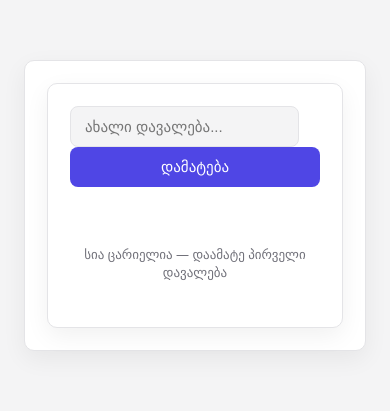
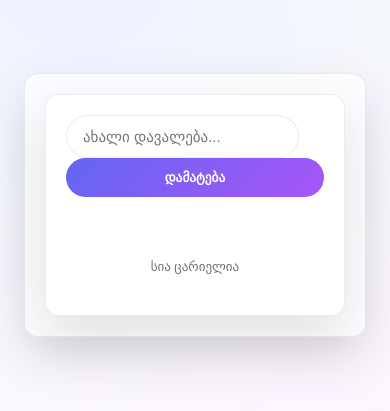
Before and after one commit to saba586/simpletodolist-, a website built with Vite: page index.html in a window 390 px wide. Shown: the part 217-628 px from the top of the page. Built offline with nearby package versions, Linux system fonts and the light colour scheme.

Commit message:
changed style

```diff
--- a/style.css
+++ b/style.css
@@ -1,123 +1,33 @@
-:root {
-  --bg: #f4f4f5;
-  --surface: #fff;
-  --border: #e4e4e7;
-  --text: #18181b;
-  --muted: #71717a;
-  --accent: #4f46e5;
-  --danger: #dc2626;
-}
-
-* {
-  box-sizing: border-box;
-}
-
-body {
-  margin: 0;
-  min-height: 100vh;
-  display: flex;
-  align-items: center;
-  justify-content: center;
-  padding: 24px;
-  font-family: system-ui, sans-serif;
-  background: var(--bg);
-  color: var(--text);
-}
-
-#app {
-  width: 100%;
-  max-width: 400px;
-  background: var(--surface);
-  border: 1px solid var(--border);
-  border-radius: 10px;
-  padding: 22px;
-  box-shadow: 0 8px 24px rgba(0, 0, 0, 0.06);
-}
-
-#taskList:empty::after {
-  content: "სია ცარიელია — დაამატე პირველი დავალება";
-  display: block;
-  text-align: center;
-  font-size: 13px;
-  color: var(--muted);
-  padding: 24px 0;
-}
-
-h1 {
-  margin: 0 0 16px;
-  font-size: 20px;
-}
-
-.input-row {
-  display: flex;
-  gap: 8px;
-}
-
-#taskInput,
-#addTaskBtn {
-  padding: 11px 14px;
-  border-radius: 8px;
-  font-size: 15px;
-}
-
-#taskInput {
-  flex: 1;
-  min-width: 0;
-  border: 1px solid var(--border);
-  background: var(--bg);
-  color: var(--text);
-}
-
-#addTaskBtn {
-  border: none;
-  background: var(--accent);
-  color: #fff;
-  cursor: pointer;
-}
-
-#errorMsg {
-  min-height: 18px;
-  margin: 6px 2px 0;
-  font-size: 13px;
-  color: var(--danger);
-}
-
-#taskList {
-  list-style: none;
-  margin: 10px 0 0;
-  padding: 0;
-  display: flex;
-  flex-direction: column;
-  gap: 8px;
-}
-
-#taskList li {
-  display: flex;
-  justify-content: space-between;
-  align-items: center;
-  padding: 10px 12px;
-  background: var(--bg);
-  border: 1px solid var(--border);
-  border-radius: 8px;
-}
-
-#taskList li button {
-  border: none;
-  background: none;
-  color: var(--muted);
-  cursor: pointer;
-  font-size: 13px;
-}
-
-#taskList li button:hover {
-  color: var(--danger);
-}
-
-@media (max-width: 420px) {
-  .input-row {
-    flex-direction: column;
-  }
-  #addTaskBtn {
-    width: 100%;
-  }
-}
+:root { --bg1:#eef2ff; --bg2:#fdf4ff; --surface:rgba(255,255,255,0.7); --solid:#fff; --border:rgba(24,24,27,0.08); --text:#18181b; --muted:#71717a; --accent:#6366f1; --accent2:#a855f7; --danger:#ef4444; }
+* { box-sizing:border-box; }
+body { margin:0; min-height:100vh; display:flex; align-items:center; justify-content:center; padding:24px; font-family:system-ui, sans-serif; color:var(--text); background:radial-gradient(circle at 20% 20%, var(--bg1), transparent 60%), radial-gradient(circle at 80% 80%, var(--bg2), transparent 60%), #f8fafc; }
+#app { width:100%; max-width:440px; background:var(--surface); backdrop-filter:blur(20px); -webkit-backdrop-filter:blur(20px); border:1px solid var(--border); border-radius:20px; padding:26px; box-shadow:0 20px 50px rgba(24,24,27,.12); }
+h1 { margin:0 0 18px; font-size:21px; font-weight:700; background:linear-gradient(90deg, var(--accent), var(--accent2)); -webkit-background-clip:text; background-clip:text; color:transparent; }
+.input-row { display:flex; gap:8px; }
+#taskInput { flex:1; min-width:0; padding:12px 16px; border-radius:999px; border:1px solid var(--border); background:var(--solid); color:var(--text); font-size:15px; outline:none; transition:box-shadow .2s, border-color .2s; }
+#taskInput:focus { border-color:var(--accent); box-shadow:0 0 0 4px rgba(99,102,241,.15); }
+#addTaskBtn { padding:12px 18px; border:none; border-radius:999px; background:linear-gradient(135deg, var(--accent), var(--accent2)); color:#fff; font-weight:600; cursor:pointer; transition:transform .15s; }
+#addTaskBtn:hover { transform:translateY(-1px); box-shadow:0 8px 20px rgba(99,102,241,.35); }
+#addTaskBtn:active { transform:scale(.96); }
+#errorMsg { min-height:18px; margin:8px 4px 0; font-size:13px; color:var(--danger); }
+#errorMsg.shake { animation:shake .3s; }
+@keyframes shake { 0%,100%{transform:translateX(0);} 25%{transform:translateX(-4px);} 75%{transform:translateX(4px);} }
+#taskList { list-style:none; margin:14px 0 0; padding:0; display:flex; flex-direction:column; gap:8px; }
+#taskList:empty::after { content:"სია ცარიელია"; display:block; text-align:center; font-size:13px; color:var(--muted); padding:20px 0; }
+#taskList li { display:flex; align-items:center; gap:10px; padding:12px 14px; background:var(--solid); border:1px solid var(--border); border-radius:12px; animation:taskIn .25s ease; }
+@keyframes taskIn { from{opacity:0; transform:translateY(6px);} to{opacity:1; transform:translateY(0);} }
+#taskList li.removing { animation:taskOut .2s ease forwards; }
+@keyframes taskOut { to{opacity:0; transform:translateX(12px) scale(.96);} }
+#taskList li::before { content:""; flex-shrink:0; width:9px; height:9px; border-radius:50%; background:var(--border); transition:background .2s; }
+#taskList li.done::before { background:linear-gradient(135deg, var(--accent), var(--accent2)); }
+#taskList li span { flex:1; font-size:15px; cursor:pointer; word-break:break-word; }
+#taskList li.done span { text-decoration:line-through; color:var(--muted); }
+#taskList li button { border:none; background:none; color:var(--muted); cursor:pointer; font-size:13px; padding:6px 10px; border-radius:8px; transition:background .15s, color .15s; }
+#taskList li button:hover { color:var(--danger); background:rgba(239,68,68,.1); }
+.footer-row { display:flex; align-items:center; justify-content:space-between; margin-top:16px; padding-top:12px; border-top:1px solid var(--border); font-size:12px; color:var(--muted); flex-wrap:wrap; gap:8px; }
+.filters { display:flex; gap:4px; }
+.filter-btn { border:none; background:none; color:var(--muted); font-size:12px; padding:5px 10px; border-radius:999px; cursor:pointer; transition:background .15s, color .15s; }
+.filter-btn.active { background:var(--accent); color:#fff; }
+#clearDoneBtn { border:none; background:none; color:var(--muted); font-size:12px; cursor:pointer; text-decoration:underline; }
+#clearDoneBtn:hover { color:var(--danger); }
+@media (max-width:480px) { #app { padding:20px; border-radius:14px; } .input-row { flex-direction:column; } #addTaskBtn { width:100%; } }
```
Also changed, not shown: 1 other file.
